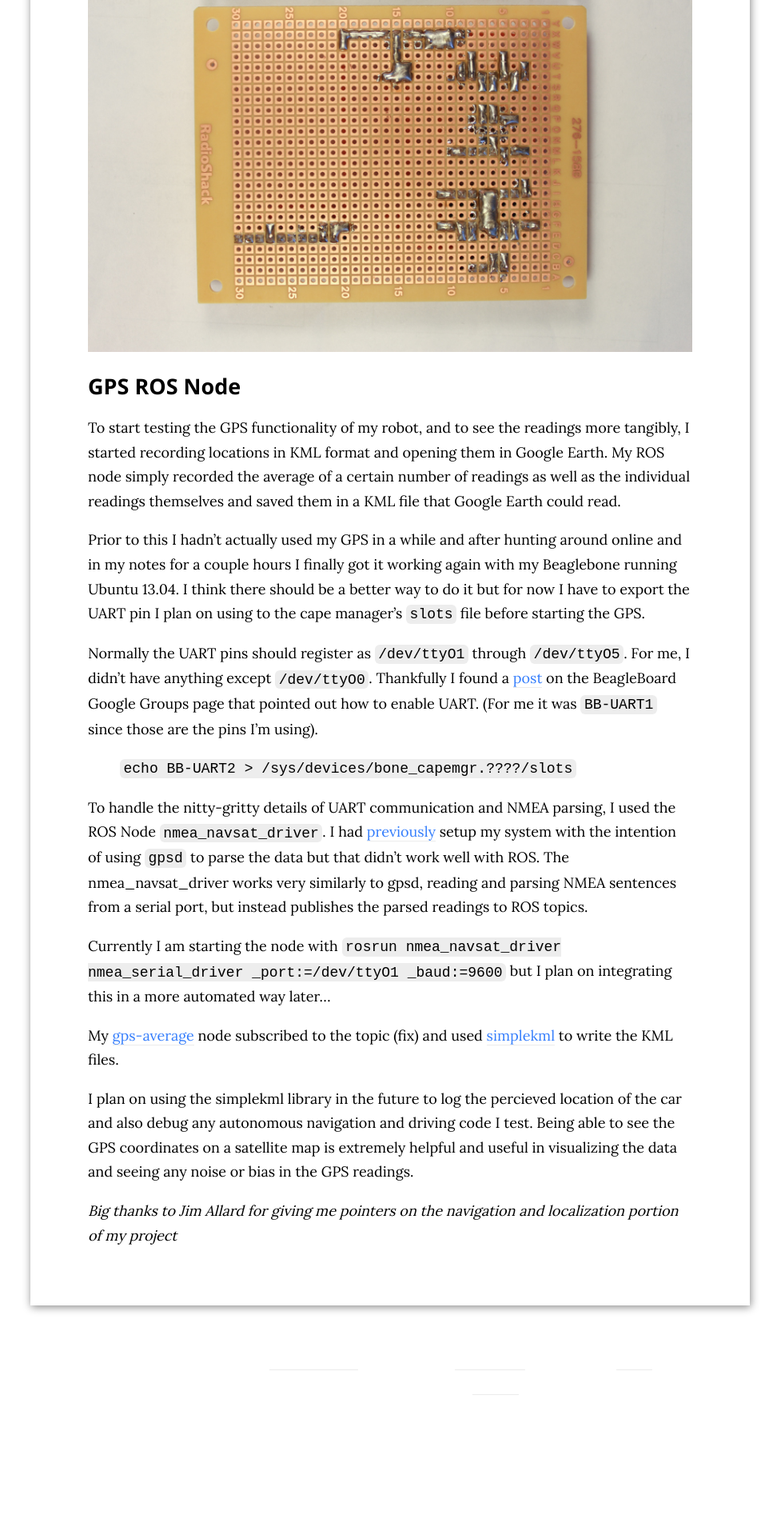
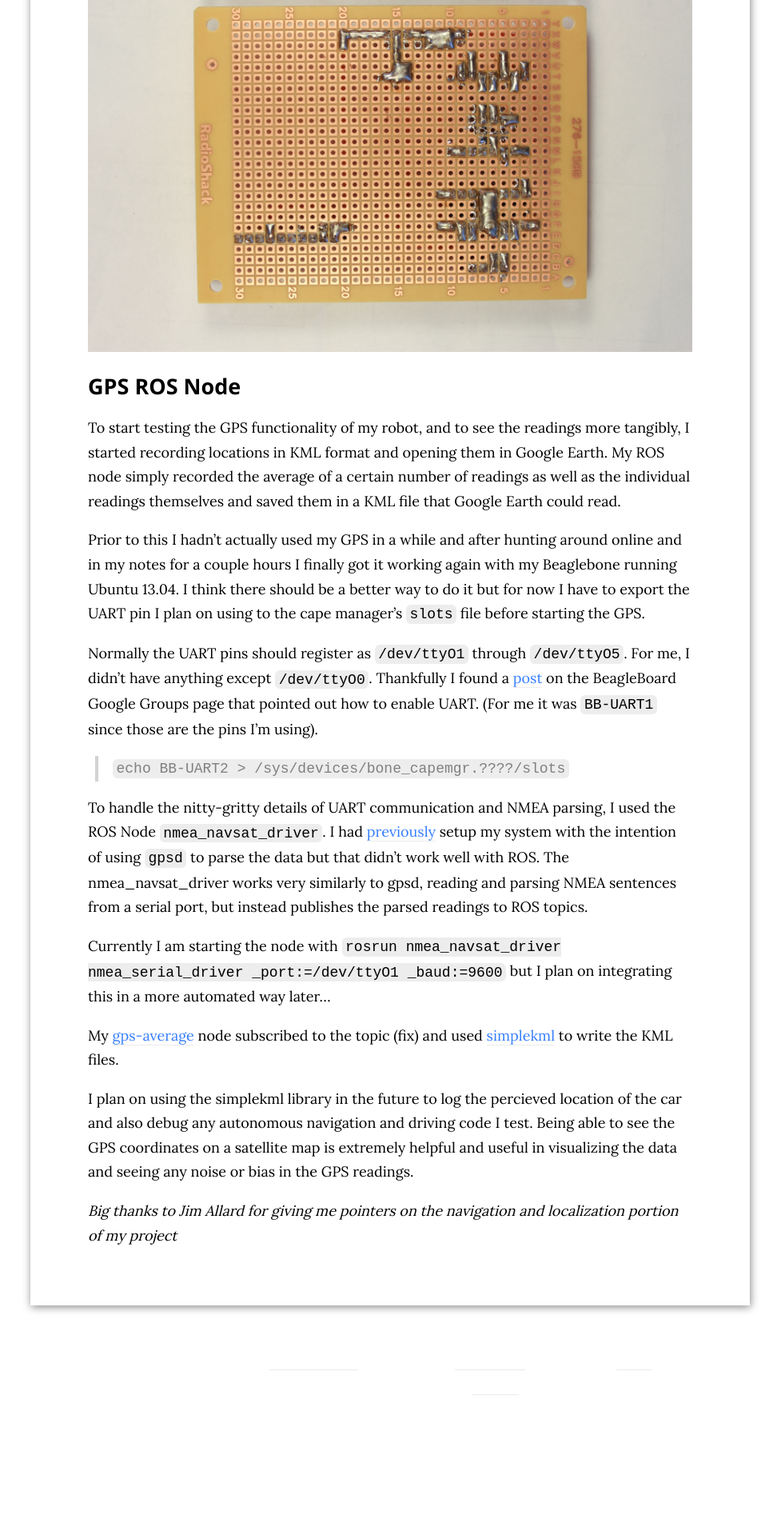
Before and after one commit to bunsenmcdubbs/bunsenmcdubbs.github.io, a Jekyll site: the page built from _posts/2014-04-10-journal1.md, in a window 1280 px wide. Shown: the part 1743-3662 px from the top of the page at 80% size, without its empty margins (152-1129 px from the left). Built offline with Jekyll 4.4.1, drawn with Linux system fonts in a browser that asks for light colours; nearby versions of some CDN libraries.

Commit message:
add styling for blockquotes

```diff
--- a/css/main.css
+++ b/css/main.css
@@ -154,6 +154,16 @@ li {
   line-height: 1.5em;
 }
 
+blockquote {
+  margin: 0;
+  padding: 0;
+
+  margin-left: .5em;
+  border-left: .25em solid lightgray;
+  padding-left: 1em;
+  color: gray;
+}
+
 /* Code snippets */
 pre {
   max-height: 45em;
```
